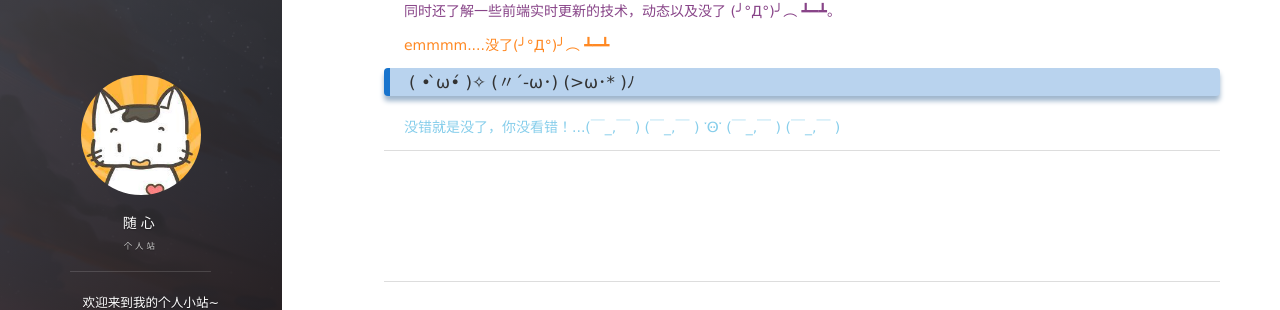
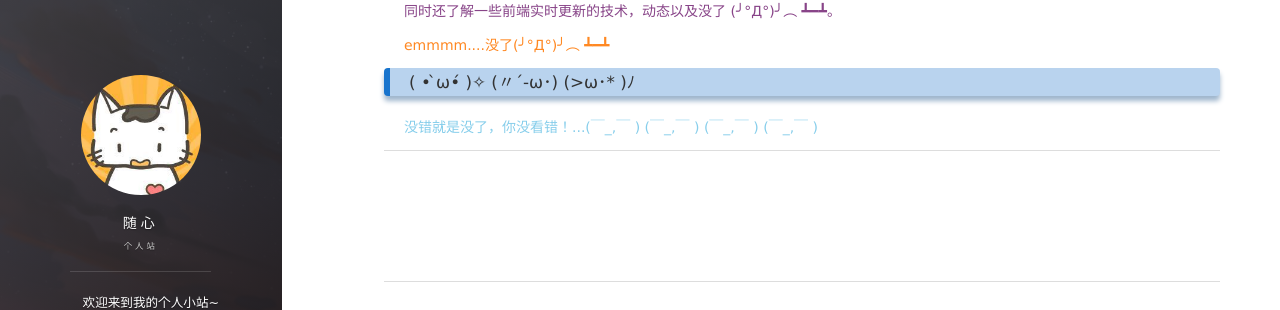
Before and after one commit to lcz1120/lcz1120.github.io, a Jekyll site: the page built from about.md, in a window 1280 px wide. Shown: the part 213-523 px from the top of the page. Built offline with Jekyll 4.4.1, drawn with Linux system fonts in a browser that asks for light colours; nearby versions of some CDN libraries; our own code applies the rules of GitHub Pages for plain Markdown files; comment, search, counter and statistics services are not loaded.

```diff
--- a/about.md
+++ b/about.md
@@ -22,7 +22,7 @@
 
 没错就是没了，你没看错！...(￣_,￣ )
 
-(￣_,￣ )   ་Ꙫ་
+(￣_,￣ )
 
 
 (￣_,￣ )
```
